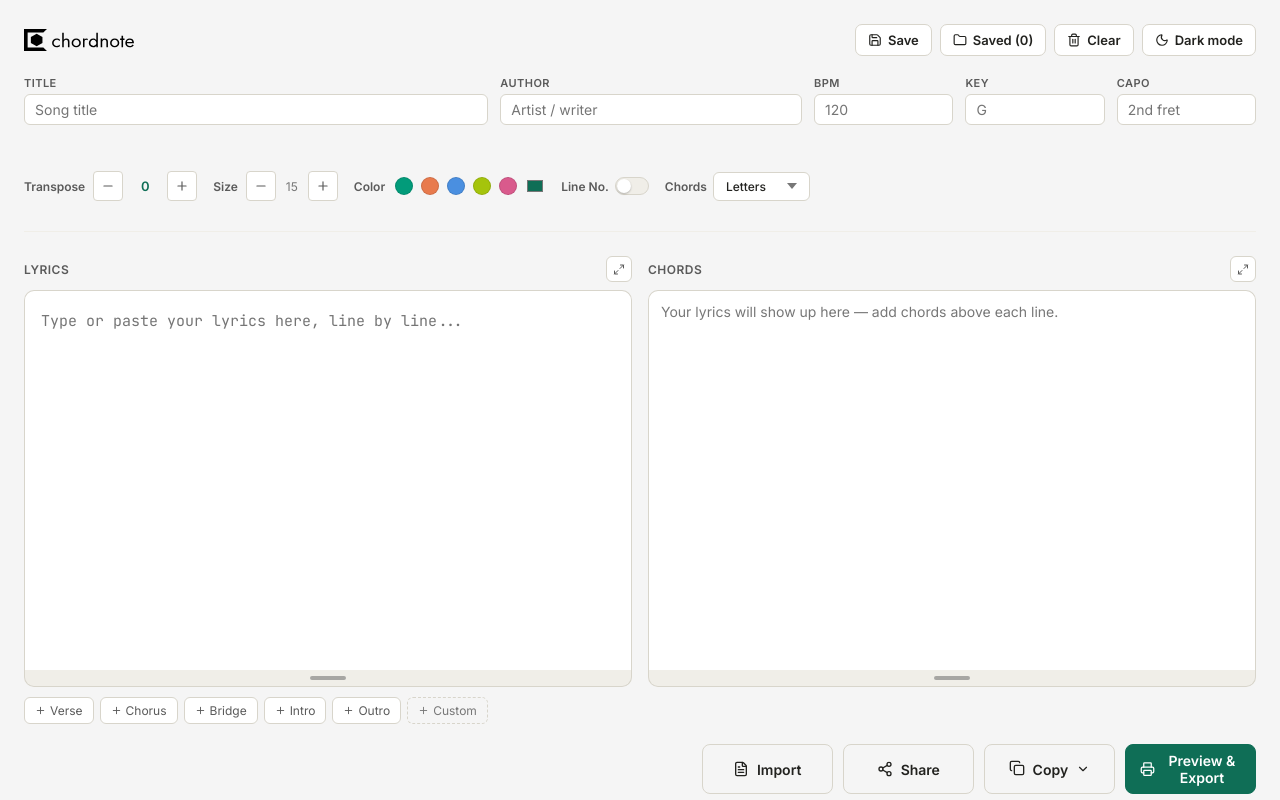
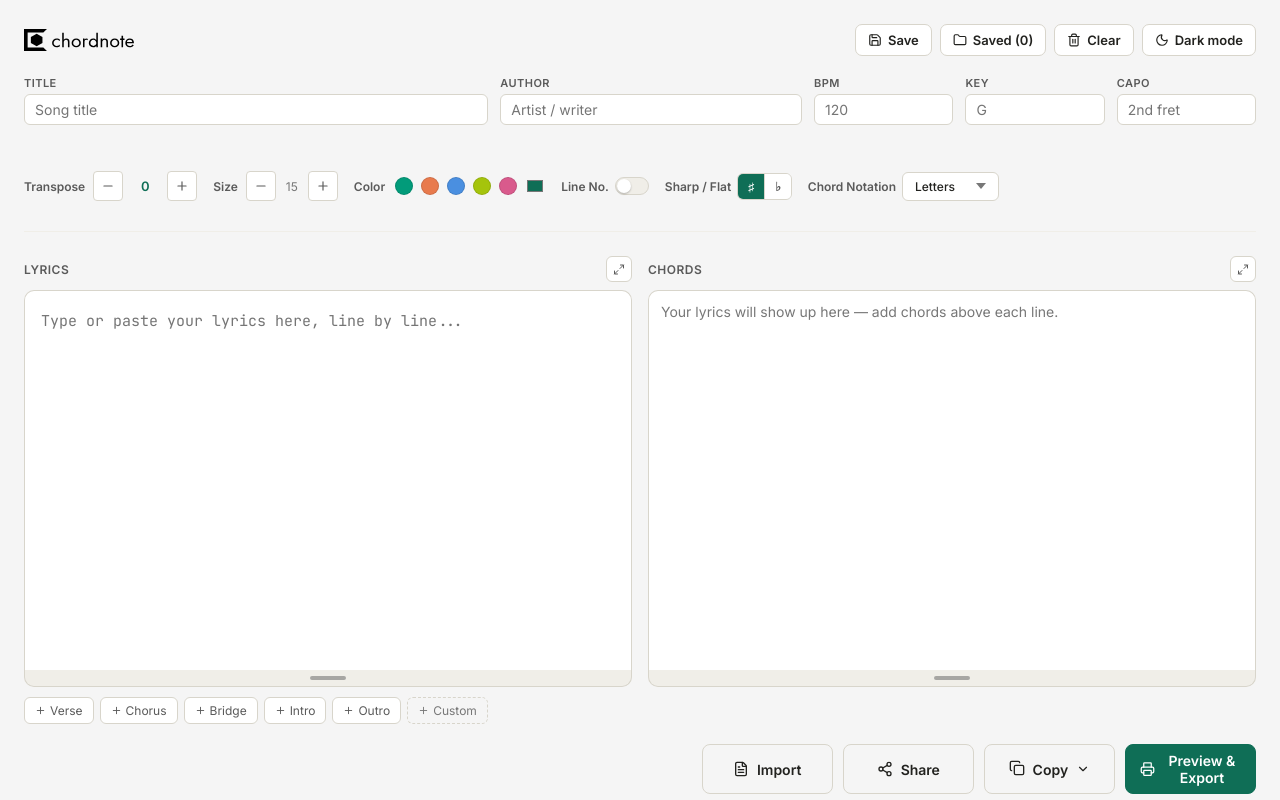
Before and after one commit to zanjzz/ChordNote, a React (Vite) app: page / in a window 1280 px wide. Shown: the top 800 px of the page. Built offline with nearby package versions, Linux system fonts and the light colour scheme.

Commit message:
Add sharp/flat notation option

```diff
--- a/src/components/ChordSheetEditor.jsx
+++ b/src/components/ChordSheetEditor.jsx
@@ -110,6 +110,7 @@ export default function ChordSheetEditor() {
           darkMode: decoded.darkMode || false,
           showLineNumbers: decoded.showLineNumbers ?? false,
           chordDisplayMode: decoded.chordDisplayMode || "letters",
+          accidentalPreference: decoded.accidentalPreference || "sharp",
         };
       } catch (_) {}
     }
@@ -138,6 +139,7 @@ export default function ChordSheetEditor() {
       darkMode: false,
       showLineNumbers: false,
       chordDisplayMode: "letters",
+      accidentalPreference: "sharp",
     };
   };
 
@@ -172,6 +174,9 @@ export default function ChordSheetEditor() {
     const saved = localStorage.getItem("chordDisplayMode");
     return saved || initialState.chordDisplayMode || "letters";
   });
+  const [accidentalPreference, setAccidentalPreference] = useState(
+    initialState.accidentalPreference || "sharp",
+  );
   const [savedSongs, setSavedSongs] = useState(readSavedSongsFromStorage);
   const [copyFeedback, setCopyFeedback] = useState(null);
 
@@ -238,6 +243,7 @@ export default function ChordSheetEditor() {
       alignment,
       showLineNumbers,
       chordDisplayMode,
+      accidentalPreference,
     };
     localStorage.setItem(STORAGE_KEY, JSON.stringify(dataToSave));
   }, [
@@ -256,6 +262,7 @@ export default function ChordSheetEditor() {
     alignment,
     showLineNumbers,
     chordDisplayMode,
+    accidentalPreference,
   ]);
 
   useEffect(() => {
@@ -346,22 +353,56 @@ export default function ChordSheetEditor() {
     setChords((prev) => {
       const next = {};
       Object.keys(prev).forEach((k) => {
-        const transposed = transposeChordLine(prev[k], steps);
+        const transposed = transposeChordLine(
+          prev[k],
+          steps,
+          accidentalPreference,
+        );
         next[k] = normalizeChordCase(transposed);
       });
       return next;
     });
 
     if (musicKey && musicKey.trim() !== "") {
-      setMusicKey(transposeKey(musicKey, steps));
+      setMusicKey(transposeKey(musicKey, steps, accidentalPreference));
     }
 
     setTransposeOffset((prev) => prev + steps);
   };
 
-  const handleKeyChange = (newKey) => {
-    setMusicKey(newKey);
-    setTransposeOffset(0);
+   const handleKeyChange = (newKey) => {
+     setMusicKey(newKey);
+     setTransposeOffset(0);
+    // Nudge the toggle to match what the user just typed — e.g. typing
+    // "Bb" switches to flat, "A#" switches to sharp. This only sets a
+    // default; the toggle remains fully user-controlled afterward.
+    if (newKey) {
+      if (/b/i.test(newKey) && !/#/.test(newKey)) {
+        setAccidentalPreference("flat");
+      } else if (/#/.test(newKey)) {
+        setAccidentalPreference("sharp");
+      }
+    }
+   };
+
+    // Re-spells every existing chord and the Key field immediately when the
+  // user flips the sharp/flat toggle — steps=0 means the actual pitches
+  // never change, only which name (e.g. D# vs Eb) is used to display them.
+  const handleAccidentalPreferenceChange = (newPreference) => {
+    setAccidentalPreference(newPreference);
+
+    setChords((prev) => {
+      const next = {};
+      Object.keys(prev).forEach((k) => {
+        const respelled = transposeChordLine(prev[k], 0, newPreference);
+        next[k] = normalizeChordCase(respelled);
+      });
+      return next;
+    });
+
+    if (musicKey && musicKey.trim() !== "") {
+      setMusicKey(transposeKey(musicKey, 0, newPreference));
+    }
   };
 
   const addSection = (label) => {
@@ -518,6 +559,7 @@ export default function ChordSheetEditor() {
       chordColor: chordColor || "#0F6E56",
       editorFontSize: editorFontSize || 15,
       transposeOffset: transposeOffset || 0,
+      accidentalPreference: accidentalPreference || "sharp",
     };
 
     setSavedSongs((prev) => {
@@ -579,6 +621,7 @@ export default function ChordSheetEditor() {
     setChordColor(song.chordColor || "#0F6E56");
     setEditorFontSize(song.editorFontSize || 15);
     setTransposeOffset(song.transposeOffset || 0);
+    setAccidentalPreference(song.accidentalPreference || "sharp");
     prevLinesRef.current = (song.lyrics || "").split("\n");
     clearedBackupRef.current = null;
   };
@@ -616,6 +659,7 @@ export default function ChordSheetEditor() {
       darkMode,
       showLineNumbers,
       chordDisplayMode,
+      accidentalPreference,
     };
     const encoded = encodeShareData(dataToShare);
     const shareUrl = `${window.location.origin}${window.location.pathname}?data=${encoded}`;
@@ -835,6 +879,8 @@ export default function ChordSheetEditor() {
           setChordDisplayMode={setChordDisplayMode}
           musicKey={musicKey}
           darkMode={darkMode}
+          accidentalPreference={accidentalPreference}
+          setAccidentalPreference={handleAccidentalPreferenceChange}
         />
 
         <div className="chord-editor-grid">
--- a/src/components/ControlsBar.jsx
+++ b/src/components/ControlsBar.jsx
@@ -30,6 +30,8 @@ export default function ControlsBar({
   setChordDisplayMode,
   musicKey,
   darkMode,
+  accidentalPreference,
+  setAccidentalPreference,
 }) {
   const isNashvilleMode = chordDisplayMode !== "letters";
 
@@ -247,6 +249,96 @@ export default function ControlsBar({
         </button>
       </div>
 
+       {/* Sharp/Flat convention toggle — drives every transpose-generated
+          note name (chord roots, bass notes, and the Key field). Chords
+          typed manually still render exactly as typed either way; this
+          only decides which spelling a transpose lands on. */}
+      <div
+        style={{
+          display: "flex",
+          alignItems: "center",
+          gap: "6px",
+        }}
+      >
+        <span
+          style={{
+            fontSize: "12px",
+            fontWeight: 600,
+            color: theme.textSecondary,
+          }}
+        >
+          Sharp / Flat
+        </span>
+        <div
+          style={{
+            display: "flex",
+            borderRadius: "6px",
+            border: `1px solid ${theme.border}`,
+            overflow: "hidden",
+          }}
+        >
+          <button
+            onClick={() => setAccidentalPreference("sharp")}
+            aria-pressed={accidentalPreference === "sharp"}
+            title="Use sharps (#)"
+            style={{
+              padding: "5px 10px",
+              fontSize: "12px",
+              fontWeight: 600,
+              border: "none",
+              cursor: "pointer",
+              background:
+                accidentalPreference === "sharp" ? chordColor : theme.panel,
+              color:
+                accidentalPreference === "sharp"
+                  ? (() => {
+                      const hex = chordColor.replace("#", "");
+                      const r = parseInt(hex.substring(0, 2), 16);
+                      const g = parseInt(hex.substring(2, 4), 16);
+                      const b = parseInt(hex.substring(4, 6), 16);
+                      const brightness =
+                        (r * 299 + g * 587 + b * 114) / 1000;
+                      return brightness > 140 ? "#22221F" : "#FFFFFF";
+                    })()
+                  : theme.textSecondary,
+              transition: "background 0.15s ease, color 0.15s ease",
+            }}
+          >
+            ♯
+          </button>
+          <button
+            onClick={() => setAccidentalPreference("flat")}
+            aria-pressed={accidentalPreference === "flat"}
+            title="Use flats (♭)"
+            style={{
+              padding: "5px 10px",
+              fontSize: "12px",
+              fontWeight: 600,
+              border: "none",
+              borderLeft: `1px solid ${theme.border}`,
+              cursor: "pointer",
+              background:
+                accidentalPreference === "flat" ? chordColor : theme.panel,
+              color:
+                accidentalPreference === "flat"
+                  ? (() => {
+                      const hex = chordColor.replace("#", "");
+                      const r = parseInt(hex.substring(0, 2), 16);
+                      const g = parseInt(hex.substring(2, 4), 16);
+                      const b = parseInt(hex.substring(4, 6), 16);
+                      const brightness =
+                        (r * 299 + g * 587 + b * 114) / 1000;
+                      return brightness > 140 ? "#22221F" : "#FFFFFF";
+                    })()
+                  : theme.textSecondary,
+              transition: "background 0.15s ease, color 0.15s ease",
+            }}
+          >
+            ♭
+          </button>
+        </div>
+      </div>
+
       {/* Chord Display Mode selector */}
       <div
         style={{
@@ -263,7 +355,7 @@ export default function ControlsBar({
             color: theme.textSecondary,
           }}
         >
-          Chords
+          Chord Notation
         </label>
         <select
           id="chord-display-mode"
--- a/src/components/NashvilleHelp.jsx
+++ b/src/components/NashvilleHelp.jsx
@@ -9,7 +9,7 @@ export default function NashvilleHelp({ theme, chordColor, mode, darkMode }) {
   const iconRef = useRef(null);
 
   const modeLabel = mode === "numbers" ? "Numbers" : "Roman";
-  const isDark = darkMode; // 👈 use the passed prop
+  const isDark = darkMode;
   const neutralColor = isDark ? "#EDEAE3" : "#22221F";
   const neutralBg = isDark ? "#3A3530" : "#E1F5EE";
 
--- a/src/utils/chordTranspose.js
+++ b/src/utils/chordTranspose.js
@@ -13,6 +13,25 @@ const SHARP_NOTES = [
   "A#",
   "B",
 ];
+
+const FLAT_NOTES = [
+  "C",
+  "Db",
+  "D",
+  "Eb",
+  "E",
+  "F",
+  "Gb",
+  "G",
+  "Ab",
+  "A",
+  "Bb",
+  "B",
+];
+
+function getNoteName(idx, accidentalPreference) {
+  return accidentalPreference === "flat" ? FLAT_NOTES[idx] : SHARP_NOTES[idx];
+}
 
 const NOTE_TO_INDEX = {
   C: 0,
@@ -46,10 +65,18 @@ const NOTE_TO_INDEX = {
  *   transposeChord("Am7", 2) → "Bm7"
  *   transposeChord("D/F#", -2) → "C/E"
  *   transposeChord("Cmaj7", 3) → "D#maj7"
+ *
+ * accidentalPreference ("sharp" | "flat") controls which enharmonic
+ * spelling is used for the result. Passing steps=0 is valid and useful
+ * on its own — it re-spells the chord in the new convention without
+ * changing its actual pitch (e.g. flipping the sharp/flat toggle).
  */
-export function transposeChord(chordLine, steps) {
+export function transposeChord(
+  chordLine,
+  steps,
+  accidentalPreference = "sharp",
+) {
   if (!chordLine) return chordLine;
-  if (steps === 0) return chordLine;
 
   // Parse the full chord structure
   // Matches: root, accidental, quality, extension, bass root, bass accidental
@@ -67,7 +94,7 @@ export function transposeChord(chordLine, steps) {
   if (rootIdx === undefined) return chordLine;
 
   const newRootIdx = (((rootIdx + steps) % 12) + 12) % 12;
-  const newRoot = SHARP_NOTES[newRootIdx];
+  const newRoot = getNoteName(newRootIdx, accidentalPreference);
 
   // Build the transposed chord
   let result = newRoot;
@@ -92,7 +119,7 @@ export function transposeChord(chordLine, steps) {
     const bassIdx = NOTE_TO_INDEX[bassKey];
     if (bassIdx !== undefined) {
       const newBassIdx = (((bassIdx + steps) % 12) + 12) % 12;
-      const newBass = SHARP_NOTES[newBassIdx];
+      const newBass = getNoteName(newBassIdx, accidentalPreference);
       result += `/${newBass}`;
     } else {
       // If bass note can't be transposed, preserve original
@@ -165,16 +192,22 @@ export function normalizeChordLine(line) {
 
 /**
  * Transposes a whole chord line (space-separated chords).
+ *
+ * accidentalPreference is forwarded to transposeChord for each token —
+ * see that function's docstring for details on steps=0 re-spelling.
  */
-export function transposeChordLine(line, steps) {
+export function transposeChordLine(
+  line,
+  steps,
+  accidentalPreference = "sharp",
+) {
   if (!line) return line;
-  if (steps === 0) return line;
 
   return line
     .split(/(\s+)/)
     .map((piece) => {
       if (/^\s+$/.test(piece)) return piece;
-      return transposeChord(piece, steps);
+      return transposeChord(piece, steps, accidentalPreference);
     })
     .join("");
 }
@@ -187,10 +220,13 @@ export function transposeChordLine(line, steps) {
  *   transposeKey("Am", 3) → "Cm"
  *   transposeKey("Bb", -1) → "A"
  *   transposeKey("C#m", 1) → "Dm"
+ *
+ * accidentalPreference ("sharp" | "flat") controls which enharmonic
+ * spelling is used for the result. Passing steps=0 re-spells the key
+ * in the new convention without changing its actual pitch.
  */
-export function transposeKey(keyString, steps) {
+export function transposeKey(keyString, steps, accidentalPreference = "sharp") {
   if (!keyString) return keyString;
-  if (steps === 0) return keyString;
 
   // Parse key: root, accidental, optional minor mode
   const match = /^([A-Ga-g])([#b]?)(m?)$/i.exec(keyString.trim());
@@ -202,7 +238,7 @@ export function transposeKey(keyString, steps) {
   if (rootIdx === undefined) return keyString;
 
   const newRootIdx = (((rootIdx + steps) % 12) + 12) % 12;
-  let newKey = SHARP_NOTES[newRootIdx];
+  let newKey = getNoteName(newRootIdx, accidentalPreference);
 
   // Preserve minor mode
   if (mode && mode.toLowerCase() === "m") {
--- a/src/utils/nashvilleNumbers.js
+++ b/src/utils/nashvilleNumbers.js
@@ -179,6 +179,27 @@ const SHARP_NOTE_NAMES = [
   "B",
 ];
 
+const FLAT_NOTE_NAMES = [
+  "C",
+  "Db",
+  "D",
+  "Eb",
+  "E",
+  "F",
+  "Gb",
+  "G",
+  "Ab",
+  "A",
+  "Bb",
+  "B",
+];
+
+function noteNameFor(idx, accidentalPreference) {
+  return accidentalPreference === "flat"
+    ? FLAT_NOTE_NAMES[idx]
+    : SHARP_NOTE_NAMES[idx];
+}
+
 // Semitone of each scale degree in a major scale, before accidentals.
 const DEGREE_BASE_SEMITONE = { 1: 0, 2: 2, 3: 4, 4: 5, 5: 7, 6: 9, 7: 11 };
 
@@ -213,7 +234,12 @@ export const ROMAN_TOKEN_REGEX =
 
 // Converts a single Number or Roman token back into a letter chord,
 // relative to the given key semitone. Returns null if it can't be parsed.
-export function convertChordTokenToLetters(token, keySemitoneValue, mode) {
+export function convertChordTokenToLetters(
+  token,
+  keySemitoneValue,
+  mode,
+  accidentalPreference = "sharp",
+) {
   if (!token) return token;
   if (token === "N.C." || token === "N.C") return token;
   if (keySemitoneValue == null) return null;
@@ -226,16 +252,20 @@ export function convertChordTokenToLetters(token, keySemitoneValue, mode) {
 
     const rootDiff = degreeAccidentalToDiff(Number(degree), leadAcc);
     if (rootDiff == null) return null;
-    const rootLetter =
-      SHARP_NOTE_NAMES[(keySemitoneValue + rootDiff + 12) % 12];
+    const rootLetter = noteNameFor(
+      (keySemitoneValue + rootDiff + 12) % 12,
+      accidentalPreference,
+    );
 
     let result = rootLetter + (quality || "") + (ext || "");
 
     if (bassDegree) {
       const bassDiff = degreeAccidentalToDiff(Number(bassDegree), bassAcc);
       if (bassDiff != null) {
-        const bassLetter =
-          SHARP_NOTE_NAMES[(keySemitoneValue + bassDiff + 12) % 12];
+        const bassLetter = noteNameFor(
+          (keySemitoneValue + bassDiff + 12) % 12,
+          accidentalPreference,
+        );
         result += `/${bassLetter}`;
       }
     }
@@ -252,8 +282,10 @@ export function convertChordTokenToLetters(token, keySemitoneValue, mode) {
     if (!degree) return null;
     const rootDiff = degreeAccidentalToDiff(degree, leadAcc);
     if (rootDiff == null) return null;
-    const rootLetter =
-      SHARP_NOTE_NAMES[(keySemitoneValue + rootDiff + 12) % 12];
+    const rootLetter = noteNameFor(
+      (keySemitoneValue + rootDiff + 12) % 12,
+      accidentalPreference,
+    );
 
     const isLowercase = numeral === numeral.toLowerCase();
     let quality = "";
@@ -295,8 +327,10 @@ export function convertChordTokenToLetters(token, keySemitoneValue, mode) {
       if (bassDegree) {
         const bassDiff = degreeAccidentalToDiff(bassDegree, bassAcc);
         if (bassDiff != null) {
-          const bassLetter =
-            SHARP_NOTE_NAMES[(keySemitoneValue + bassDiff + 12) % 12];
+          const bassLetter = noteNameFor(
+            (keySemitoneValue + bassDiff + 12) % 12,
+            accidentalPreference,
+          );
           result += `/${bassLetter}`;
         }
       }
--- a/src/utils/shareCodec.js
+++ b/src/utils/shareCodec.js
@@ -22,6 +22,7 @@ const KEY_MAP = {
   darkMode: "dm",
   showLineNumbers: "sln",
   chordDisplayMode: "cdm",
+  accidentalPreference: "ap",
 };
 
 const REVERSE_KEY_MAP = Object.fromEntries(
```
